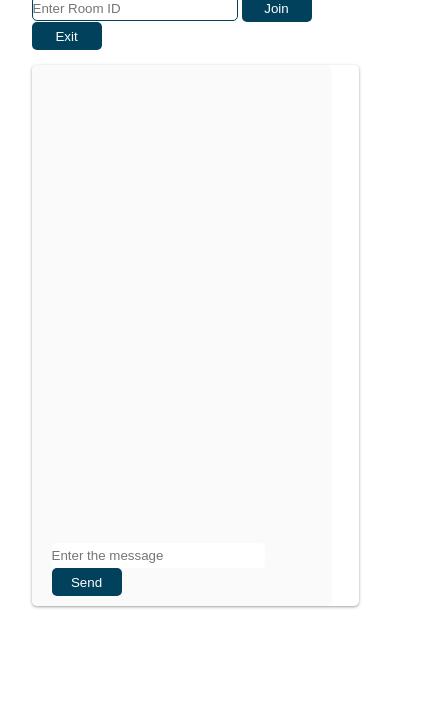
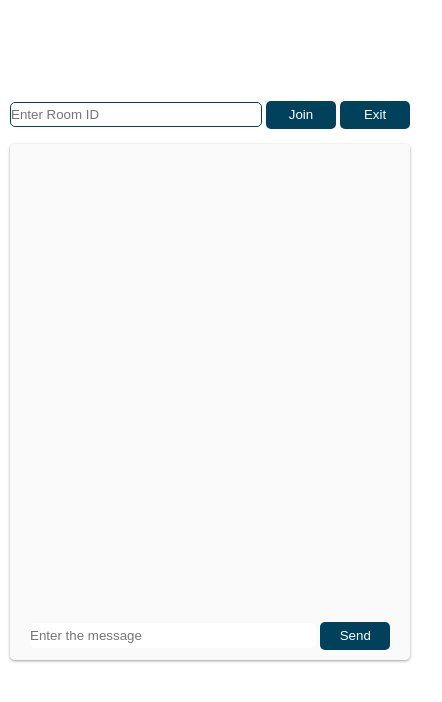
Before and after one commit to Mahendrareddy190/Chat_App, a website: page public/index.html in a window 390 px wide. Shown: the whole page, 442 px wide, since content can reach past the window. Drawn offline with nearby package versions, Linux system fonts and the light colour scheme; no server answers.

Commit message:
mobile view

```diff
--- a/public/index.html
+++ b/public/index.html
@@ -110,12 +110,19 @@
         padding: 5px;
       }
       @media screen and (max-width: 421px) {
+        .Container {
+          margin-top: 80px;
+        }
         .background {
-          width: 300px;
+          width: 400px;
           height: auto;
         }
+
         .send-div {
           padding: 10px;
+        }
+        .send-div input {
+          width: 78%;
         }
       }
     </style>
```
